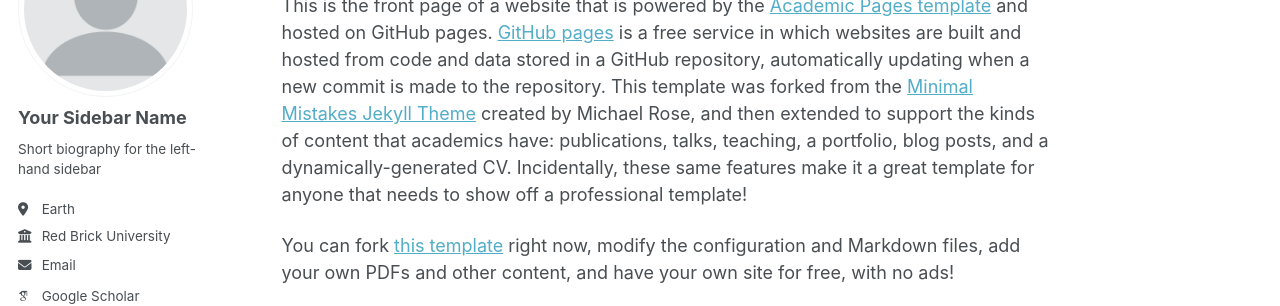
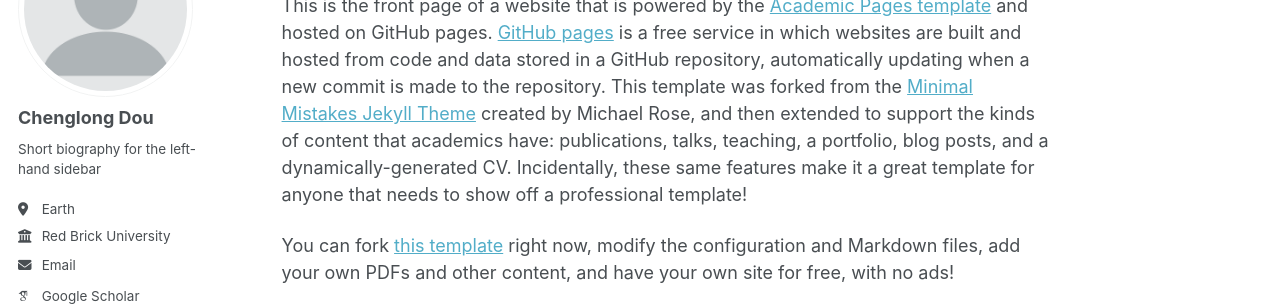
Before and after one commit to cldou/cldou.github.io, a Jekyll site: the page built from _pages/about.md, in a window 1280 px wide. Shown: the part 179-485 px from the top of the page. Built offline with Jekyll 4.4.1, drawn with Linux system fonts in a browser that asks for light colours; some web fonts are replaced; a script bundle is joined from its source files by our own code; library files that are not in the unit come from our copies.

Commit message:
Update _config.yml

```diff
--- a/_config.yml
+++ b/_config.yml
@@ -24,7 +24,7 @@ repository               : "academicpages/academicpages.github.io"
 author:
   # Biographic information
   avatar           : "profile.png"
-  name             : "Your Sidebar Name"
+  name             : "Chenglong Dou"
   pronouns         : # example: "she/her"
   bio              : "Short biography for the left-hand sidebar"
   location         : "Earth"
```
